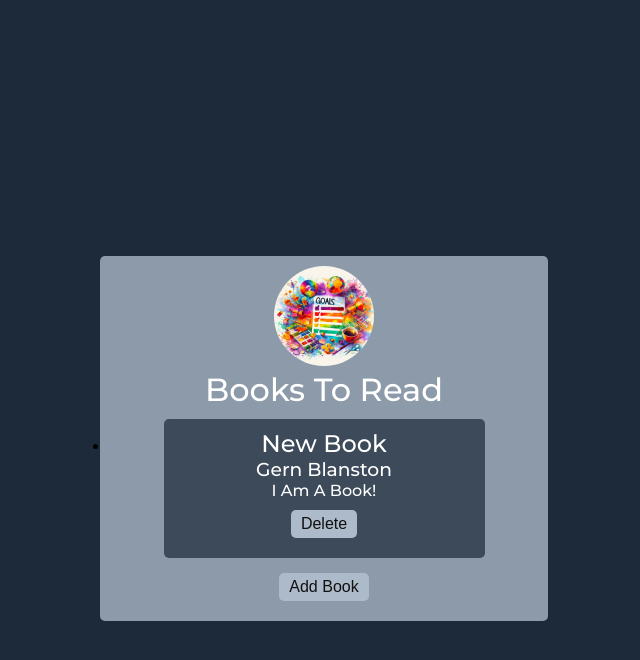
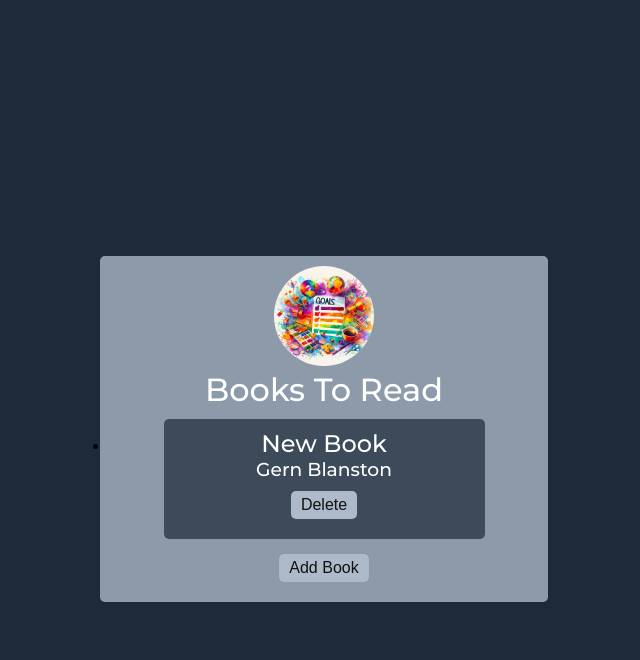
Before and after one commit to giacomo9999/react-and-ts_240103, a React (Vite) app: page / in a window 1280 px wide. Both pictures are taken after a click on the button "Add Book". Shown: the top 660 px of the page, without its empty margins (316-956 px from the left). Built offline with nearby package versions, Linux system fonts and the light colour scheme.

Commit message:
Shelled off BookList component.

```diff
--- a/src/App.tsx
+++ b/src/App.tsx
@@ -1,6 +1,6 @@
 import { useState } from "react";
 
-import Book from "./components/Book";
+import BookList from "./components/BookList";
 import Header from "./components/Header";
 import goalsImg from "./assets/goals.jpg";
 
@@ -29,17 +29,7 @@ export default function App() {
       <Header image={{ src: goalsImg, alt: "picture of some books" }}>
         <h1>Books To Read</h1>
       </Header>
-      <ul>
-        {books.map((book) => {
-          return (
-            <li key={book.id}>
-              <Book title={book.title} author={book.author} id={book.id}>
-                <p>I Am A Book!</p>
-              </Book>
-            </li>
-          );
-        })}
-      </ul>
+      <BookList bookData={books} />
       <button onClick={handleAddBook}>Add Book</button>
     </main>
   );
--- a/src/components/Book.tsx
+++ b/src/components/Book.tsx
@@ -6,13 +6,12 @@ type BookProps = PropsWithChildren<{
   id: number;
 }>;
 
-export default function Book({ title, author, children }: BookProps) {
+export default function Book({ title, author}: BookProps) {
   return (
     <article>
       <div className="container-inner">
         <h2>{title}</h2>
         <h3>{author}</h3>
-        {children}
         <button>Delete</button>
       </div>
     </article>
--- a/src/components/BookList.tsx
+++ b/src/components/BookList.tsx
@@ -1,3 +1,21 @@
-export default function BookList() {
+import Book from "./Book";
 
+type BookListProps = {
+  bookData: { title: string; author: string; id: number }[];
+};
+
+export default function BookList(bookListData: BookListProps) {
+  return (
+    <ul>
+      {bookListData.bookData.map((book) => {
+        return (
+          <li key={book.id}>
+            <Book title={book.title} author={book.author} id={book.id}>
+              <p>I Am A Book!</p>
+            </Book>
+          </li>
+        );
+      })}
+    </ul>
+  );
 }
```
